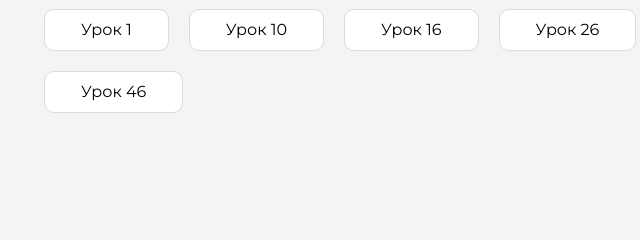
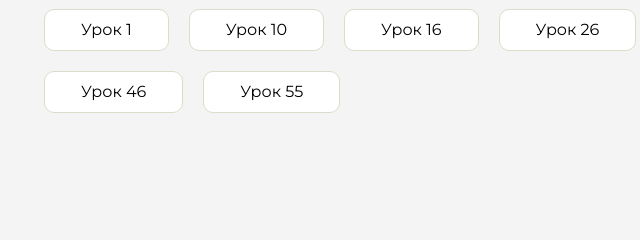
Before and after one commit to nikchirkov/homework, a plain HTML site: page index.html in a window 1280 px wide. Shown: the part 229-469 px from the top of the page, 412-1052 px from the left. Drawn offline with Linux system fonts and the light colour scheme.

Commit message:
Update index.html

```diff
--- a/index.html
+++ b/index.html
@@ -110,6 +110,9 @@
                     <li class="content__list-item">
                         <a href="css-12hw/index.html">Урок 46</a>
                     </li>
+                    <li class="content__list-item">
+                        <a href="css-16hw/index.html">Урок 55</a>
+                    </li>
                 </ul>
             </div>
             <div class="content__block hidden" id="diplomBlock">
```
